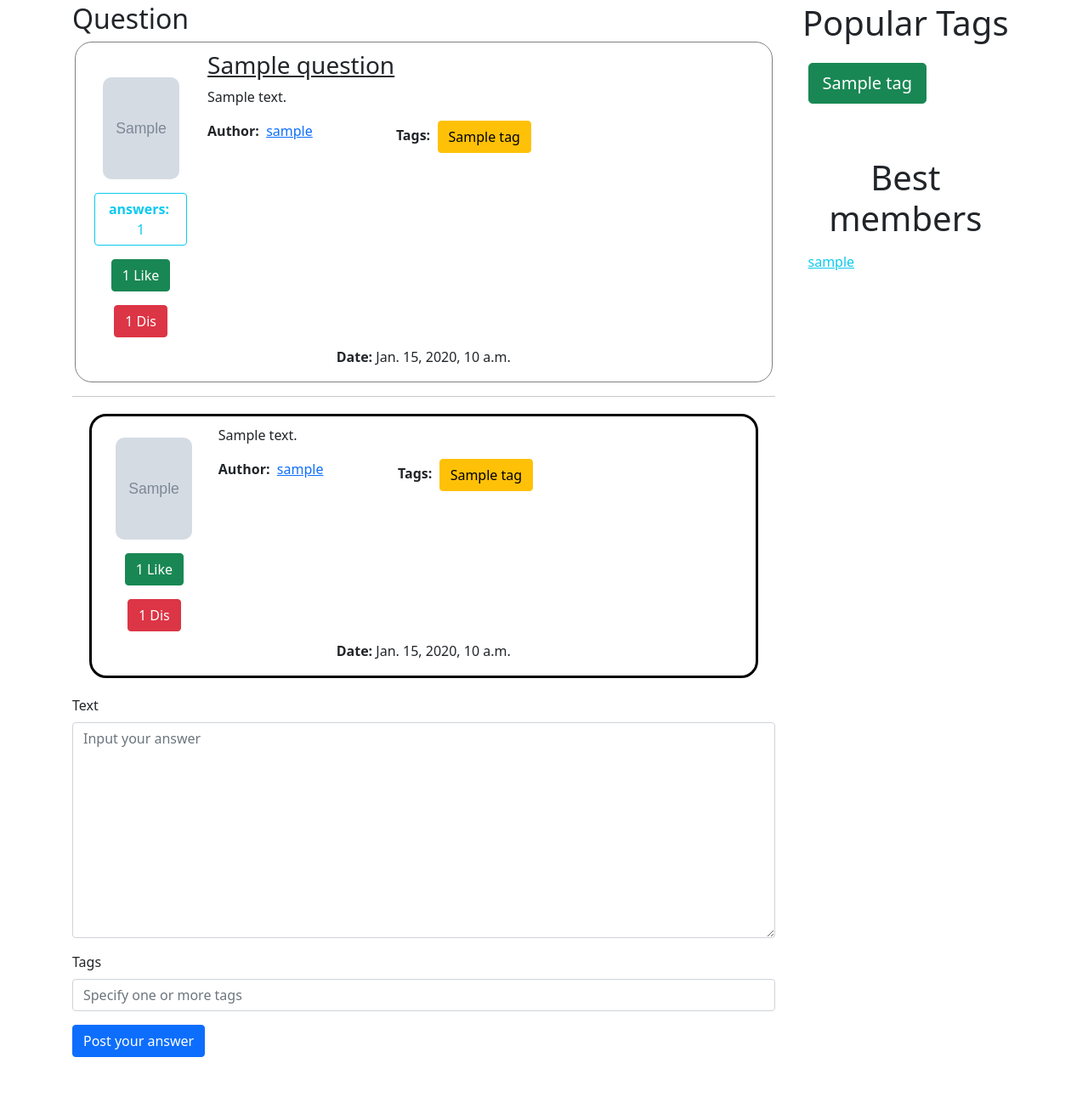
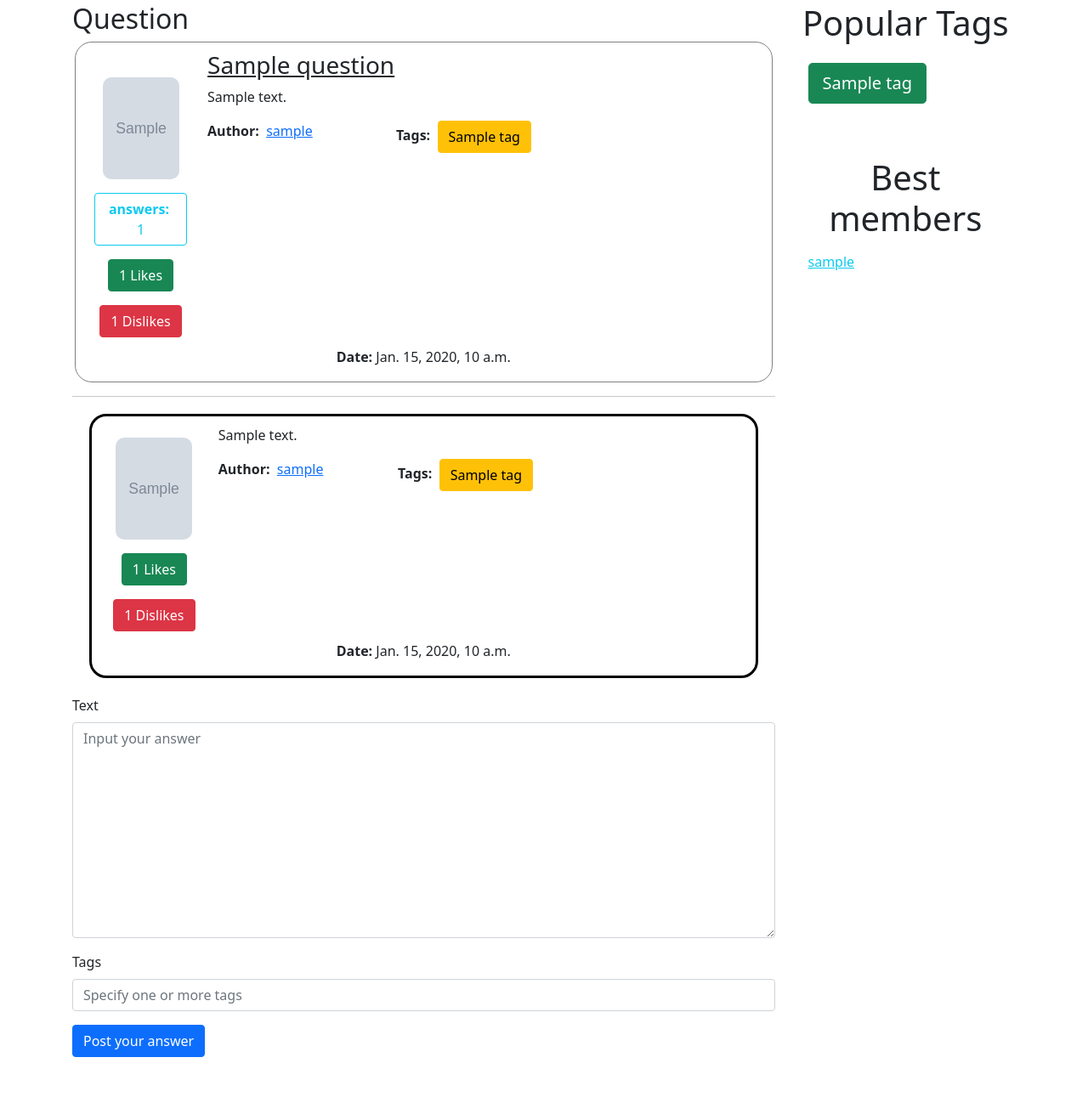
Before and after one commit to Andeo1812/Askme, a Django app: page /question/1 in a window 1280 px wide. Shown: the part 105-1396 px from the top of the page at 85% size. Run offline with Django 4.2, Linux system fonts and the light colour scheme; tables that the repository leaves empty hold one stand-in row (values such as "Sample post"); grey boxes marked "Sample" are stand-in pictures; some libraries are stand-ins or nearby versions.

Commit message:
ref htmp css

```diff
--- a/app/models.py
+++ b/app/models.py
@@ -36,7 +36,6 @@ class QuestionManager(models.Manager):
 
     def hot(self):
         return self.order_by('-likes')
-
 
 
 class ProfileManager(models.Manager):
@@ -93,6 +92,10 @@ class Question(models.Model):
     def get_likes(self):
         return '%d' % (self.likes)
 
+    def app_likes(self):
+        self.likes += 1
+        self.save()
+
     def answers(self):
         return '%d' % (Answer.objects.filter(question_id=self.id)).count()
 
--- a/app/views.py
+++ b/app/views.py
@@ -192,5 +192,6 @@ def user_settings(request):
 @require_POST
 def like(request):
     question_id = request.POST['question_id']
-    print(question_id)
-    return JsonResponse({'result_code': 0})
+    question = Question.objects.get(id=question_id)
+    question.app_likes()
+    return JsonResponse({'new_likes': question.get_likes()})
--- /dev/null
+++ b/static/js/like.js
@@ -0,0 +1,36 @@
+    function getCookie(name) {
+    let cookieValue = null;
+    if (document.cookie && document.cookie !== '') {
+        const cookies = document.cookie.split(';');
+        for (let i = 0; i < cookies.length; i++) {
+            const cookie = cookies[i].trim();
+            // Does this cookie string begin with the name we want?
+            if (cookie.substring(0, name.length + 1) === (name + '=')) {
+                cookieValue = decodeURIComponent(cookie.substring(name.length + 1));
+                break;
+            }
+        }
+    }
+    return cookieValue;
+}
+const csrftoken = getCookie('csrftoken');
+
+    $(".like-q").on('click', function(ev) {
+        const $this = $(this);
+        const request = new Request(
+        'http://127.0.0.1:8000/like/',
+        {
+            method: 'post',
+            headers: {
+                'X-CSRFToken': csrftoken,
+                'Content-Type': 'application/x-www-form-urlencoded'
+            },
+            body: 'question_id=' + $this.data('id')
+        }
+    );
+    fetch(request).then(function (response) {
+        response.json().then(function (parsed) {
+            $this.text(parsed.new_likes + ' Likes');
+        });
+    })
+})
--- a/templates/include/answer.html
+++ b/templates/include/answer.html
@@ -8,14 +8,14 @@
 
         <form class="mb-1">
             {% csrf_token %}
-            <button type="button" class="btn btn-success like-a" data-id="{{ answer.id }}"> {{ answer.likes }} Like</button>
+            <button type="button" class="btn btn-success like-a" data-id="{{ answer.id }}"> {{ answer.likes }} Likes</button>
         </form>
 
         <p></p>
 
         <form class="mb-1">
             {% csrf_token %}
-            <button type="button" class="btn btn-danger dislike-a" data-id="{{ answer.id }}"> {{ answer.dislikes }} Dis</button>
+            <button type="button" class="btn btn-danger dislike-a" data-id="{{ answer.id }}"> {{ answer.dislikes }} Dislikes</button>
         </form>
     </div>
 
--- a/templates/include/base.html
+++ b/templates/include/base.html
@@ -44,47 +44,8 @@
     </div>
 </main>
 
-<script src="{% static "js/bootstrap.bundle.min.js" %}"></script>
 </body>
 </html>
 
-<script>
-    function getCookie(name) {
-    let cookieValue = null;
-    if (document.cookie && document.cookie !== '') {
-        const cookies = document.cookie.split(';');
-        for (let i = 0; i < cookies.length; i++) {
-            const cookie = cookies[i].trim();
-            // Does this cookie string begin with the name we want?
-            if (cookie.substring(0, name.length + 1) === (name + '=')) {
-                cookieValue = decodeURIComponent(cookie.substring(name.length + 1));
-                break;
-            }
-        }
-    }
-    return cookieValue;
-}
-const csrftoken = getCookie('csrftoken');
-
-    $(".like-q").on('click', function(ev) {
-        const $this = $(this);
-        const request = new Request(
-        'http://127.0.0.1:8000/like/',
-        {
-            method: 'post',
-            headers: {
-                'X-CSRFToken': csrftoken,
-                'Content-Type': 'application/x-www-form-urlencoded'
-            },
-            body: 'question_id=' + $this.data('id')
-        }
-    );
-    fetch(request).then(function (response) {
-        console.log(response);
-    })
-})
-
-    $(".dislike-q").on('click', function(ev) {
-        console.log('disliked')
-    })
-</script>
+<script src="{% static "js/bootstrap.bundle.min.js" %}"></script>
+<script src="{% static "js/like.js" %}"></script>
--- a/templates/include/question.html
+++ b/templates/include/question.html
@@ -14,14 +14,14 @@
 
         <form class="mb-1">
             {% csrf_token %}
-            <button type="button" class="btn btn-success like-q" data-id="{{ question.id }}"> {{ question.likes }} Like</button>
+            <button type="button" class="btn btn-success like-q" data-id="{{ question.id }}"> {{ question.likes }} Likes</button>
         </form>
 
         <p></p>
 
         <form class="mb-1">
             {% csrf_token %}
-            <button type="button" class="btn btn-danger dislike-q" data-id="{{ question.id }}"> {{ question.dislikes }} Dis</button>
+            <button type="button" class="btn btn-danger dislike-q" data-id="{{ question.id }}"> {{ question.dislikes }} Dislikes</button>
         </form>
     </div>
     <div class="col-md-10 col-lg-10">
```
Also changed, not shown: app/migrations/0002_remove_answer_views_remove_question_views.py (added).
